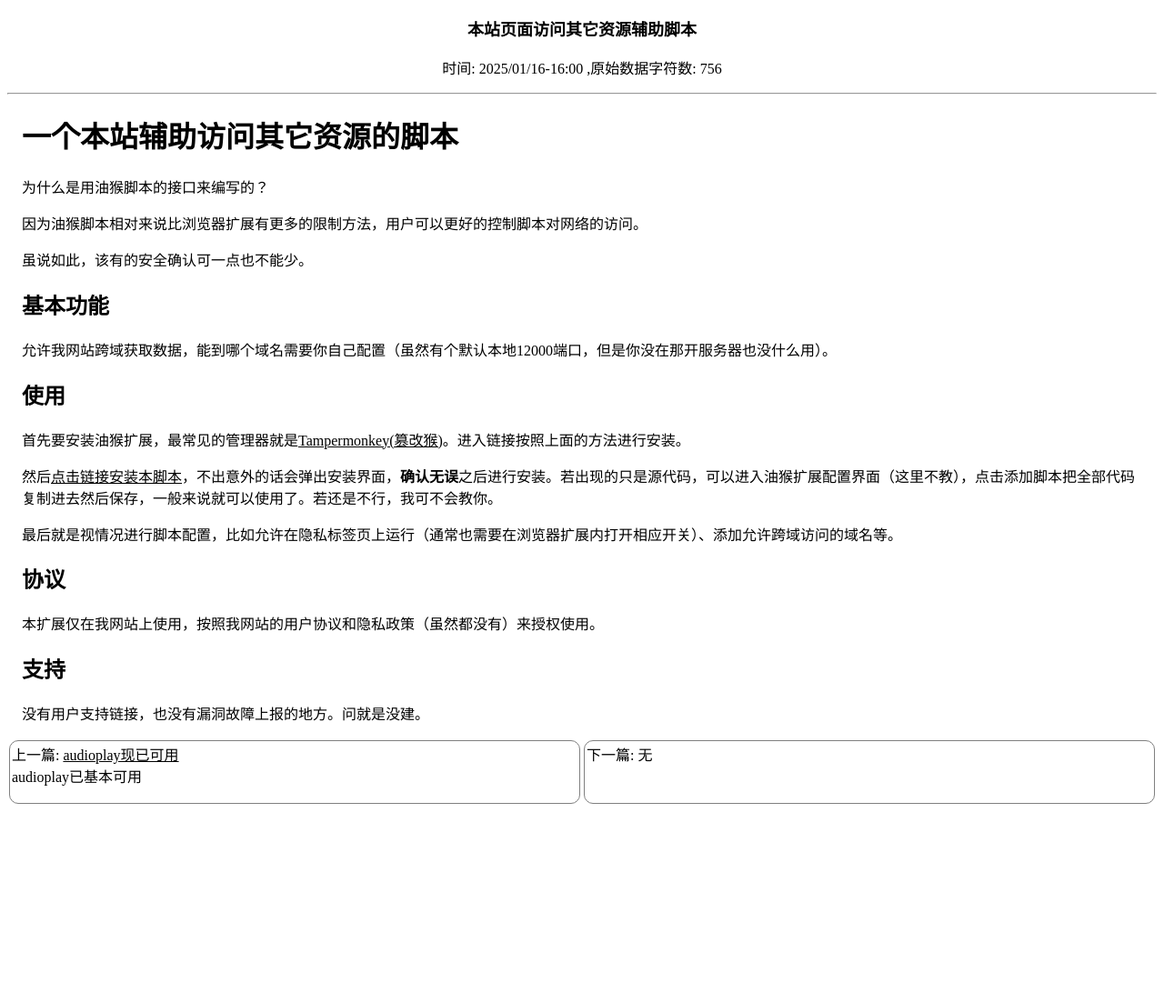
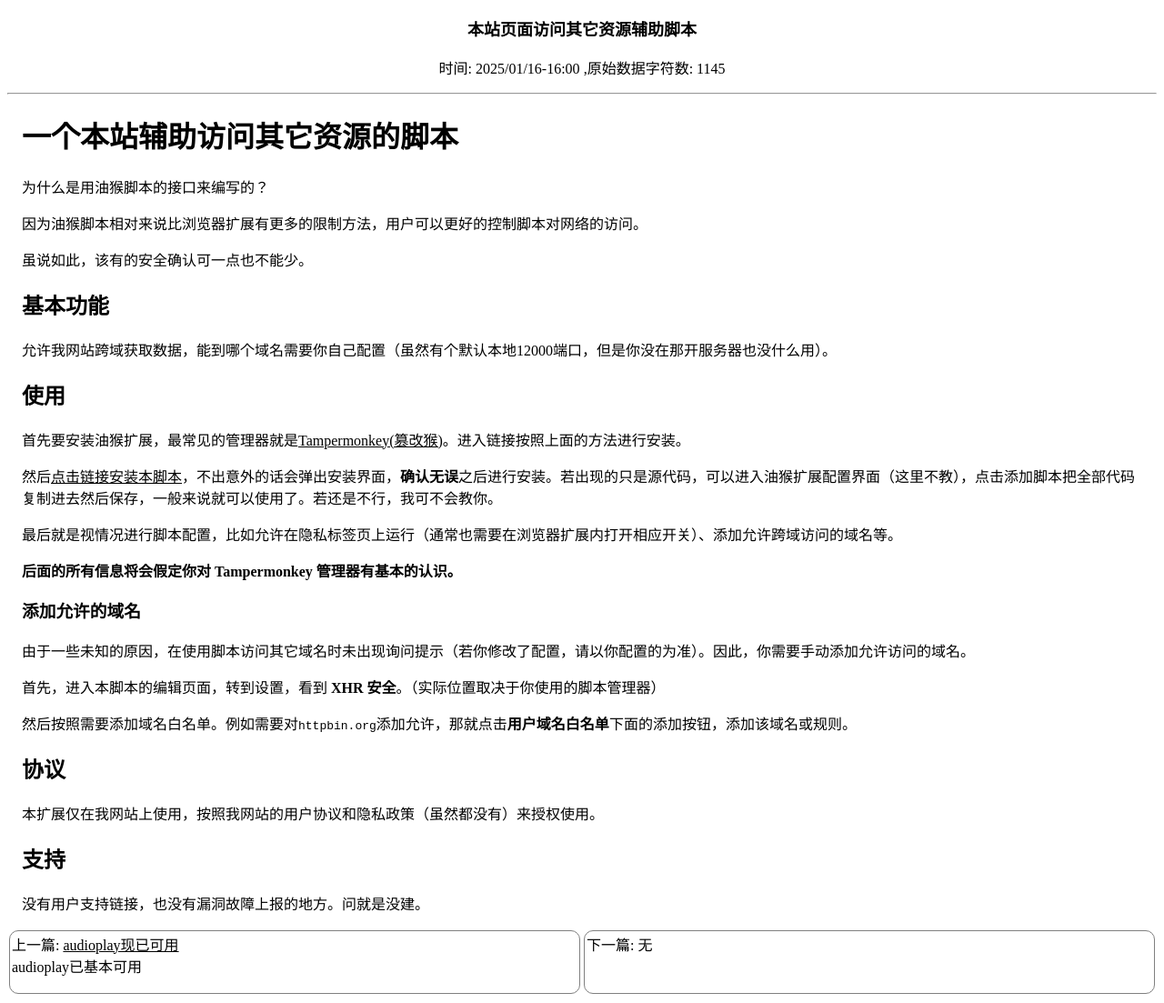
Before and after one commit to pskdje/pskdje.github.io, a Jekyll site: the page built from _posts/2025-01-16-page_network_userjs.md, in a window 1280 px wide. Shown: the whole page at 91% size. Built offline with Jekyll 4.4.1, drawn with Linux system fonts in a browser that asks for light colours; our own code applies the rules of GitHub Pages for plain Markdown files; before the commit the page ends 900 px from its top, so only the background shows below that.

Commit message:
更新文章内容

```diff
--- a/_posts/2025-01-16-page_network_userjs.md
+++ b/_posts/2025-01-16-page_network_userjs.md
@@ -23,6 +23,16 @@ time: 2025/01/16-16:00
 
 最后就是视情况进行脚本配置，比如允许在隐私标签页上运行（通常也需要在浏览器扩展内打开相应开关）、添加允许跨域访问的域名等。
 
+**后面的所有信息将会假定你对 Tampermonkey 管理器有基本的认识。**
+
+### 添加允许的域名
+
+由于一些未知的原因，在使用脚本访问其它域名时未出现询问提示（若你修改了配置，请以你配置的为准）。因此，你需要手动添加允许访问的域名。
+
+首先，进入本脚本的编辑页面，转到设置，看到 **XHR 安全**。（实际位置取决于你使用的脚本管理器）
+
+然后按照需要添加域名白名单。例如需要对`httpbin.org`添加允许，那就点击**用户域名白名单**下面的添加按钮，添加该域名或规则。
+
 ## 协议
 
 本扩展仅在我网站上使用，按照我网站的用户协议和隐私政策（虽然都没有）来授权使用。
```
Also changed, not shown: _posts/2025-01-13-audioplay.md (+5 -0 lines).
